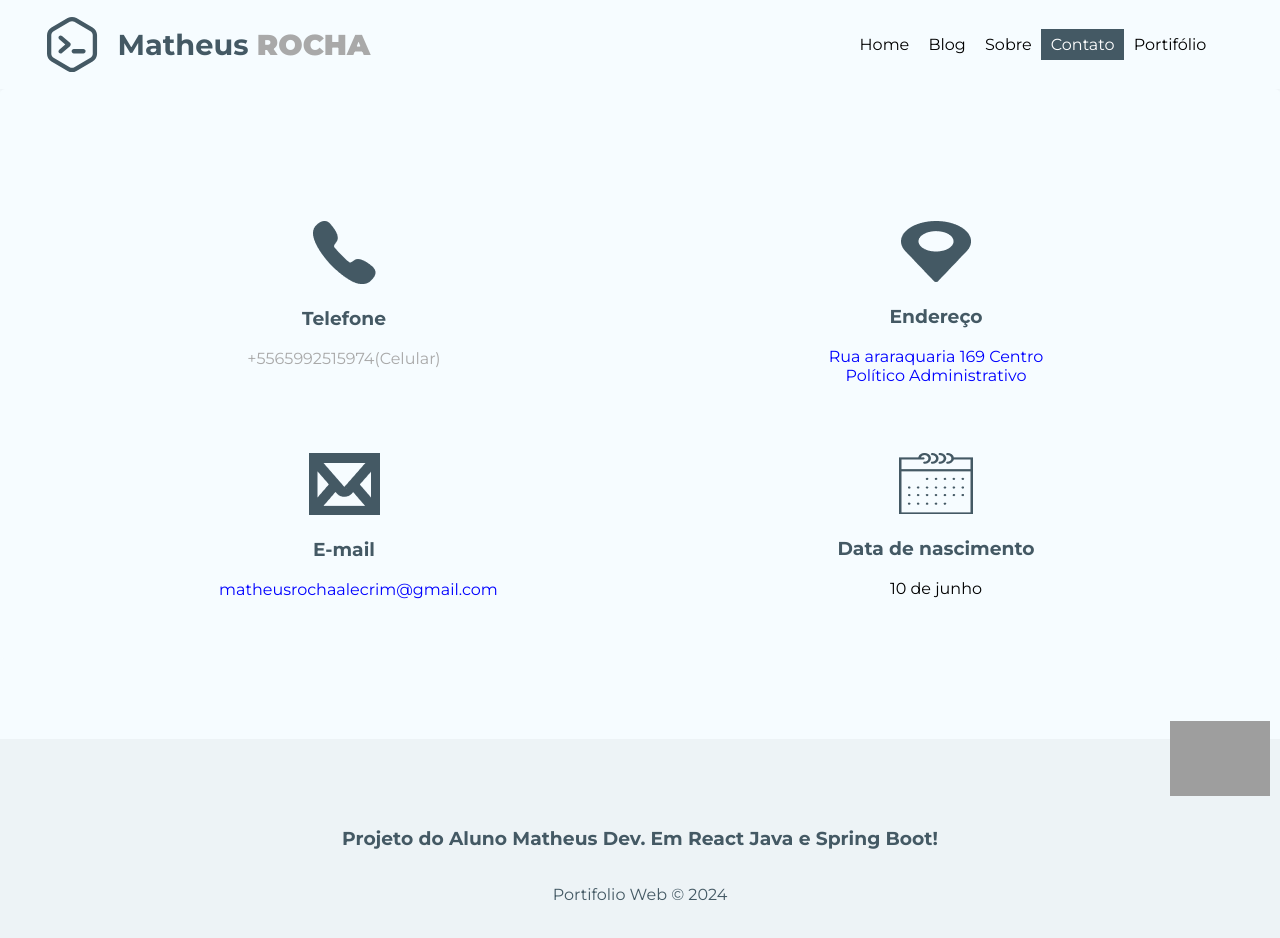
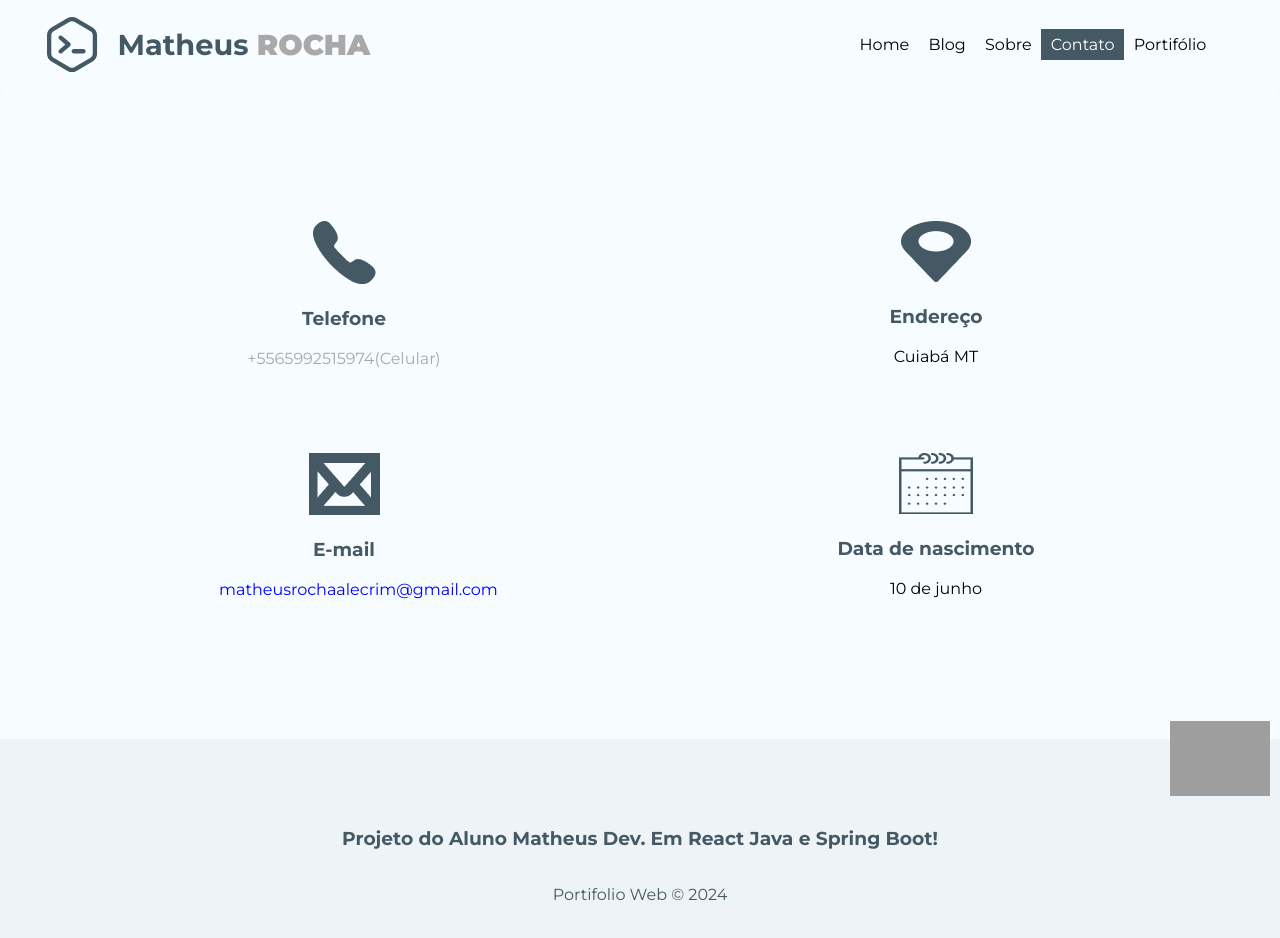
Before and after one commit to matheustak/portifolio, a React (Create React App) app: page /Contato in a window 1280 px wide. Shown: the top 938 px of the page. Built offline with nearby package versions, Linux system fonts and the light colour scheme; grey boxes are pictures that could not be loaded.

Commit message:
update contato.js
atualizando endereço

```diff
--- a/src/pages/Contato/Contato.js
+++ b/src/pages/Contato/Contato.js
@@ -42,9 +42,9 @@ const Contato = () => {
         Endereço
         </h3>
 
-        <a href="http://maps.apple.com/?address=rua araraquaria 169 centro politico admnistrativo" className={styles.link} target="_blank" rel="noopener noreferrer">
-            Rua araraquaria 169 Centro Político Administrativo
-          </a>
+
+         Cuiabá MT
+
             </div>
 
 
```
